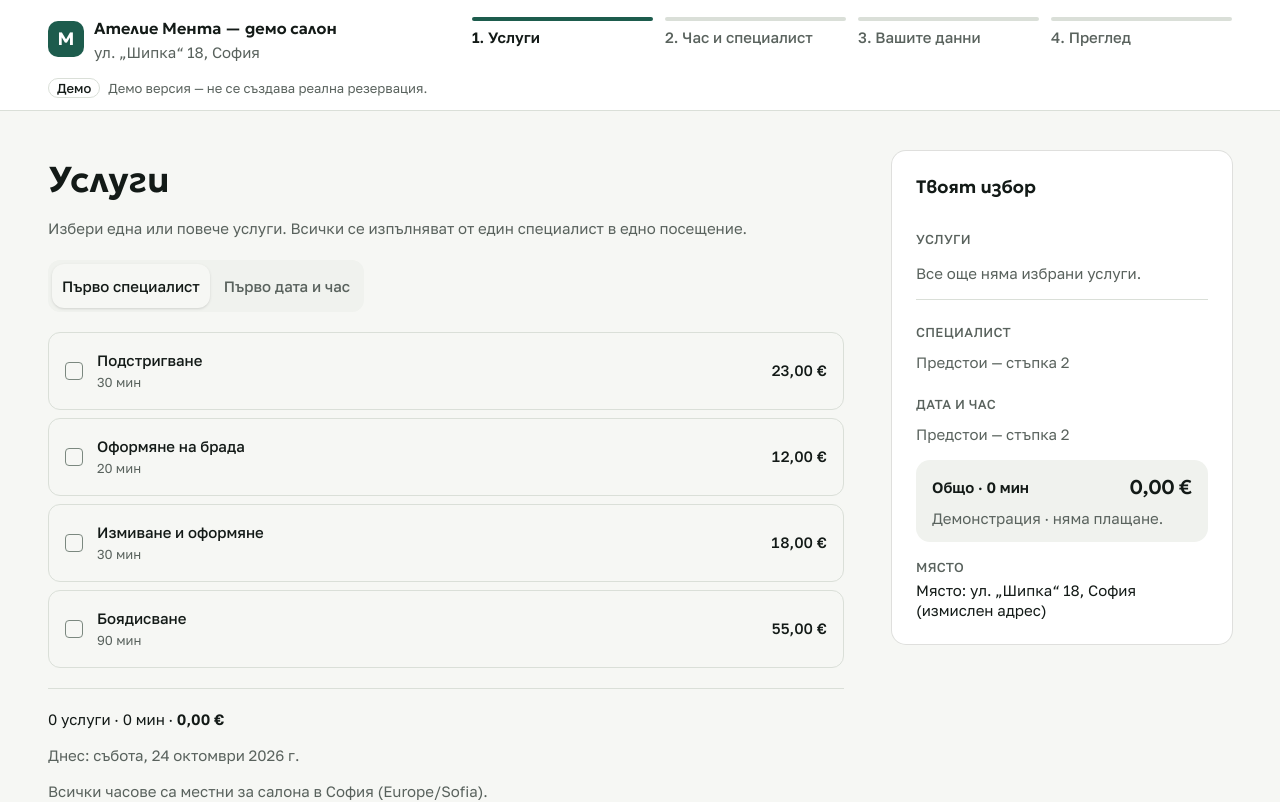
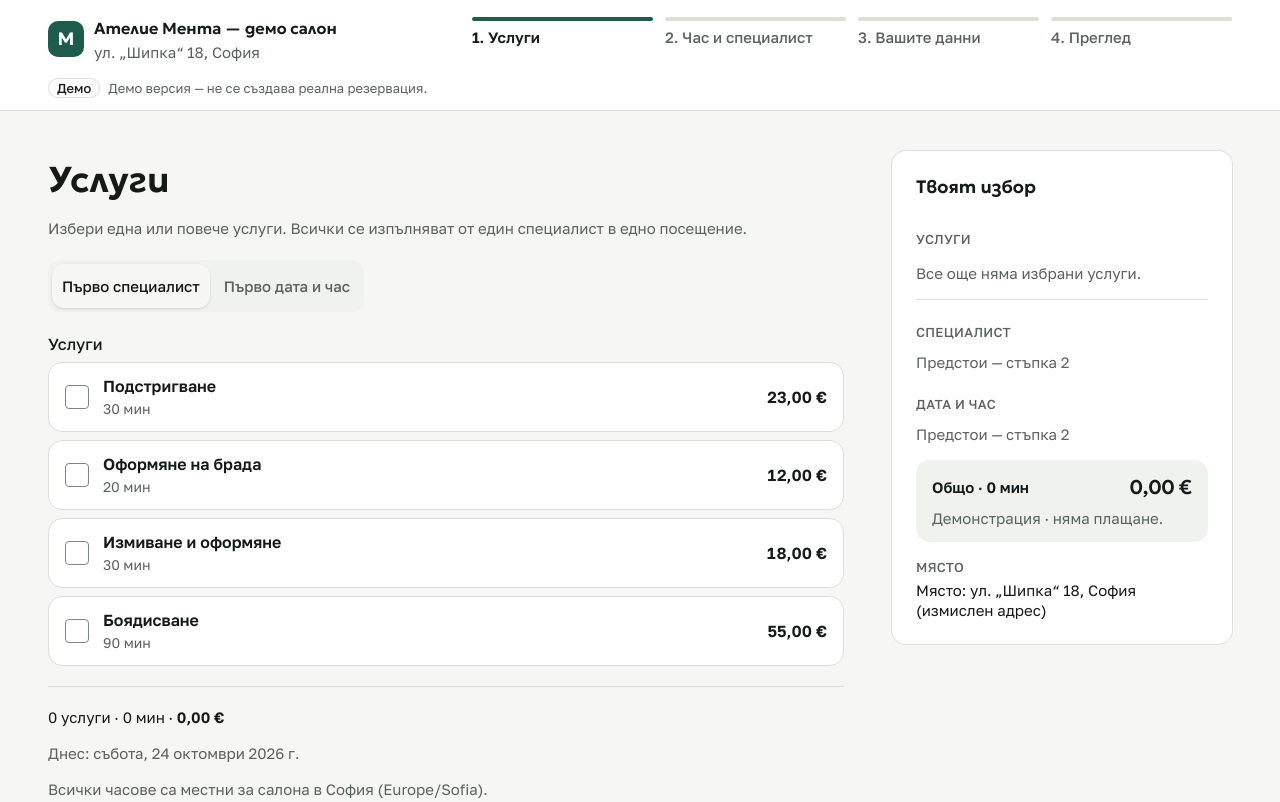
Before and after one commit to PavelDobranov/slotwell, a Next.js app: page / in a window 1280 px wide. Shown: the top 802 px of the page. Built offline with nearby package versions, Linux system fonts and the light colour scheme.

Commit message:
feat: apply Clear Day service label cards
Keep the four real fixture services and numeric totals while adding the approved card sizing, visible single catalog heading and wrapping selection labels. Refs #35.

```diff
--- a/src/app/_components/booking/service-option.tsx
+++ b/src/app/_components/booking/service-option.tsx
@@ -15,7 +15,7 @@ export function ServiceOption({
     <label
       htmlFor={`service-${service.id}`}
       data-checked={selected || undefined}
-      className="flex min-h-16 cursor-pointer items-center gap-3 rounded-lg border border-border bg-background p-3.5 has-[:focus-visible]:ring-3 has-[:focus-visible]:ring-ring/50 data-checked:border-primary data-checked:bg-muted data-checked:shadow-[inset_0_0_0_1px_var(--primary)] sm:gap-3.5 sm:p-4"
+      className="flex min-h-17 cursor-pointer items-center gap-3.5 rounded-card border border-border bg-card px-4 py-3 has-[:focus-visible]:ring-3 has-[:focus-visible]:ring-ring/50 data-checked:border-primary data-checked:bg-selected data-checked:shadow-[inset_0_0_0_1px_var(--primary)]"
     >
       <Checkbox
         id={`service-${service.id}`}
@@ -23,15 +23,17 @@ export function ServiceOption({
         render={<button type="button" />}
         checked={selected}
         onCheckedChange={onSelect}
-        className="size-5 sm:size-4.5"
+        className="size-6"
       />
       <span className="flex min-w-0 flex-1 flex-col gap-0.5">
-        <span className="text-[15px] font-medium">{service.name}</span>
-        <span className="text-[13px] text-muted-foreground tabular-nums">
+        <span className="text-base leading-[22px] font-semibold wrap-anywhere">
+          {service.name}
+        </span>
+        <span className="text-[14px] leading-5 text-muted-foreground tabular-nums">
           {service.durationMinutes} мин
         </span>
       </span>
-      <span className="shrink-0 text-[15px] font-medium tabular-nums">
+      <span className="shrink-0 text-base leading-[22px] font-semibold tabular-nums">
         {euros.format(service.priceCents / 100)}
       </span>
     </label>
--- a/src/app/_components/booking/services-step.tsx
+++ b/src/app/_components/booking/services-step.tsx
@@ -85,7 +85,7 @@ export function ServicesStep({
         data-invalid={invalid || undefined}
         className="min-w-0 gap-2 rounded-lg focus:outline-2 focus:outline-offset-4 focus:outline-ring"
       >
-        <FieldLegend className="sr-only">Услуги</FieldLegend>
+        <FieldLegend>Услуги</FieldLegend>
         <FieldGroup className="gap-2">
           {services.map((service) => (
             <ServiceOption
```
Also changed, not shown: 1 other file (tests, documents, lock files or other folders).
